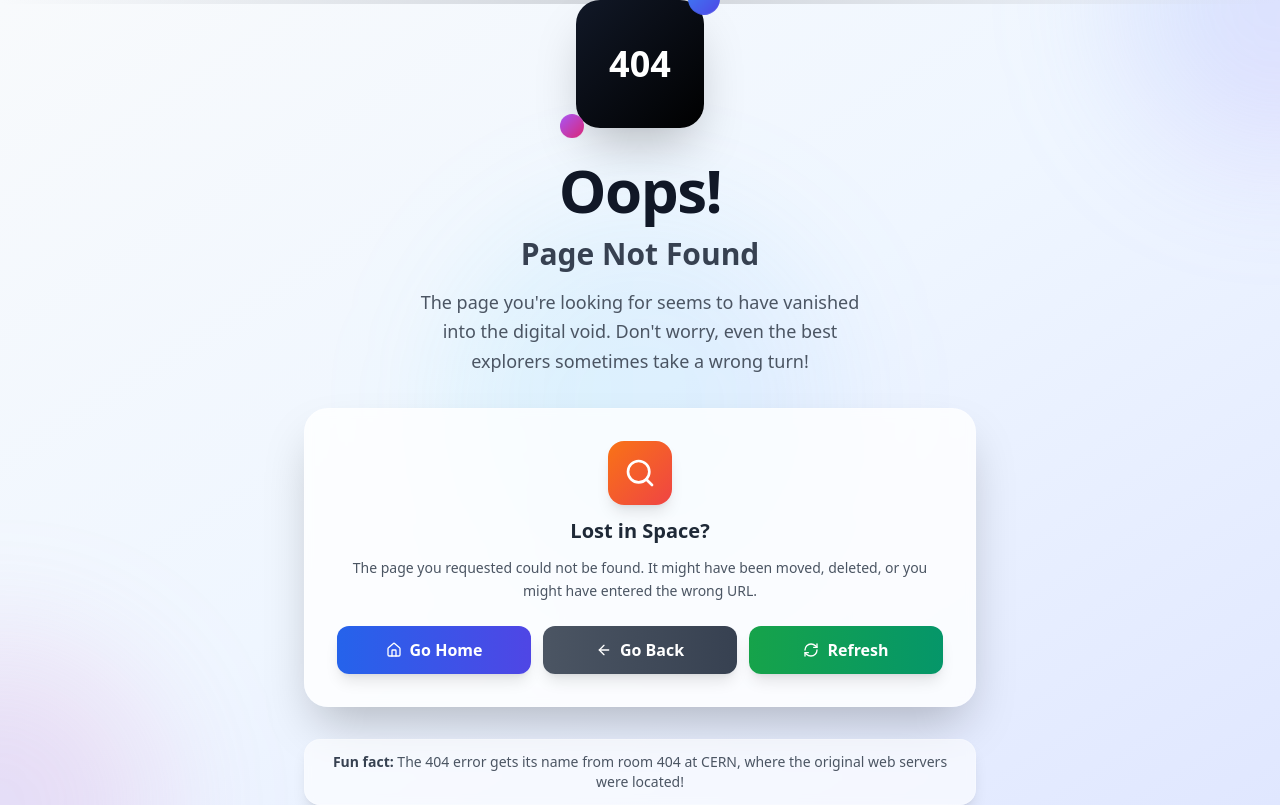
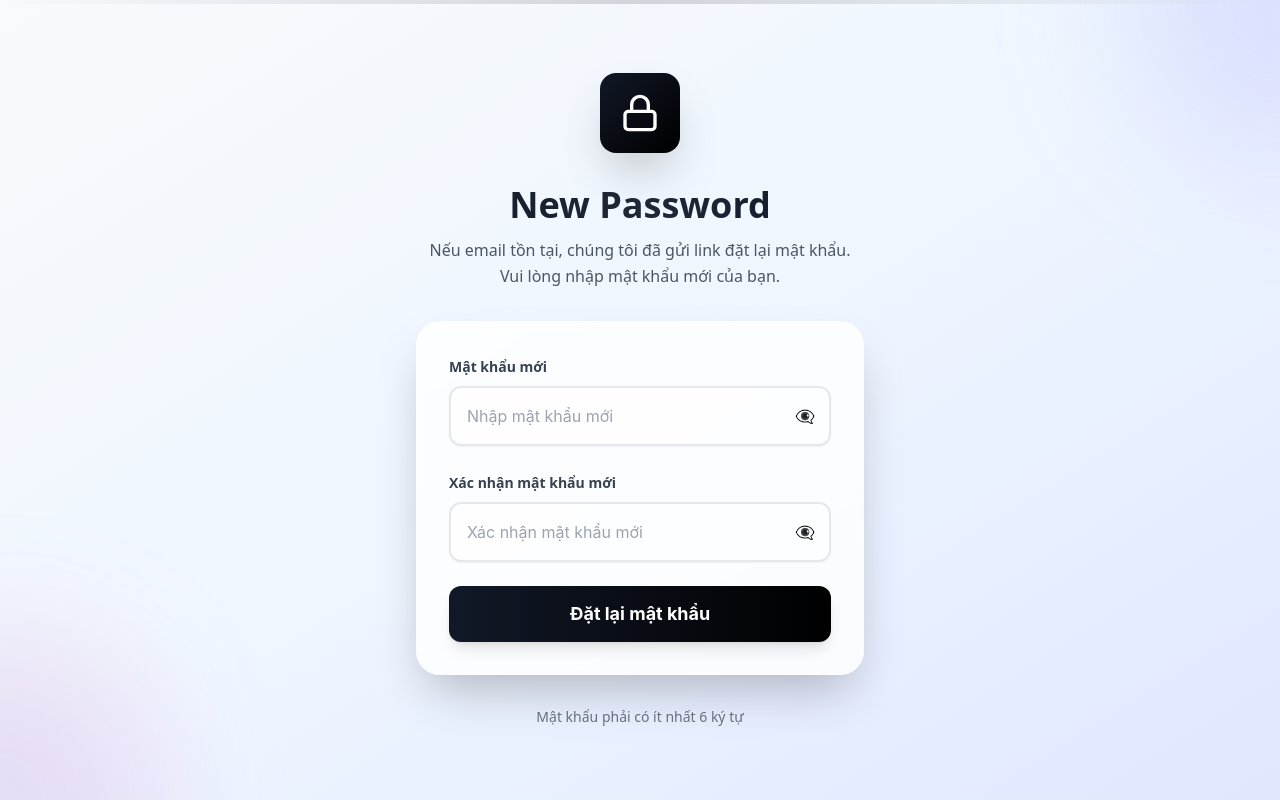
Before and after one commit to devbaoo/WDP301-EVCare-FE, a React (Vite) app: page /reset-password/1 in a window 1280 px wide. Built offline with nearby package versions, Linux system fonts and the light colour scheme; a web font is replaced by a local one.

Commit message:
call api reset pass

```diff
--- a/src/components/Auth/ResetPassword/ResetPasswordForm.tsx
+++ b/src/components/Auth/ResetPassword/ResetPasswordForm.tsx
@@ -23,11 +23,16 @@ export default function ResetPasswordForm({ step, onStepChange, onSuccess, token
   const [confirmPassword, setConfirmPassword] = useState("");
   const [showPassword, setShowPassword] = useState(false);
   const [showConfirmPassword, setShowConfirmPassword] = useState(false);
+  const [error, setError] = useState<string>("");
+  const [success, setSuccess] = useState<string>("");
 
   const handleSendCode = async (e: React.FormEvent) => {
     e.preventDefault();
+    setError("");
+    setSuccess("");
 
     if (!email.trim()) {
+      setError("Vui lòng nhập email");
       return;
     }
 
@@ -35,11 +40,16 @@ export default function ResetPasswordForm({ step, onStepChange, onSuccess, token
       const resultAction = await dispatch(resetPassword({ email }));
 
       if (resetPassword.fulfilled.match(resultAction)) {
-        onStepChange("password");
+        setSuccess("Email đã được gửi! Vui lòng kiểm tra hộp thư của bạn.");
         console.log("Forgot password email sent:", resultAction.payload);
+        // Không chuyển step ngay, để user thấy thông báo thành công
+        // onStepChange("password");
+      } else if (resetPassword.rejected.match(resultAction)) {
+        setError(resultAction.payload?.message || "Gửi email thất bại");
       }
     } catch (error: unknown) {
       console.error("Forgot password error:", error);
+      setError("Có lỗi xảy ra, vui lòng thử lại");
     }
   };
 
@@ -64,8 +74,8 @@ export default function ResetPasswordForm({ step, onStepChange, onSuccess, token
       if (token) {
         // Token-based reset (from email link)
         resultAction = await dispatch(resetPasswordWithToken({
-          email,
-          newPassword
+          token,
+          data: { password: newPassword }
         }));
       } else {
         // Direct reset after sending email (no code needed)
@@ -100,6 +110,12 @@ export default function ResetPasswordForm({ step, onStepChange, onSuccess, token
             className="w-full rounded-xl border-2 border-gray-200 bg-white/50 px-4 py-4 text-base text-gray-900 placeholder-gray-400 shadow-sm outline-none transition-all duration-200 focus:border-gray-800 focus:ring-4 focus:ring-gray-800/10 hover:border-gray-300"
             required
           />
+          {error && (
+            <p className="text-red-500 text-sm mt-1">{error}</p>
+          )}
+          {success && (
+            <p className="text-green-500 text-sm mt-1">{success}</p>
+          )}
         </div>
 
         {/* Send Code Button */}
@@ -111,6 +127,15 @@ export default function ResetPasswordForm({ step, onStepChange, onSuccess, token
         >
           Send Reset Link
         </Button>
+
+        {/* Success Message with Instructions */}
+        {success && (
+          <div className="bg-green-50 border border-green-200 rounded-xl p-4">
+            <p className="text-green-800 text-sm text-center">
+              <strong>Hướng dẫn:</strong> Vui lòng kiểm tra email và bấm vào link để đặt lại mật khẩu.
+            </p>
+          </div>
+        )}
 
         {/* Back to Login */}
         <div className="text-center">
@@ -134,11 +159,13 @@ export default function ResetPasswordForm({ step, onStepChange, onSuccess, token
       <form onSubmit={handleResetPassword} className="space-y-6">
         {/* New Password Input */}
         <div className="space-y-2">
-          <label className="text-sm font-semibold text-gray-700">New Password</label>
+          <label className="text-sm font-semibold text-gray-700">
+            {token ? "Mật khẩu mới" : "New Password"}
+          </label>
           <div className="relative">
             <Input
               type={showPassword ? "text" : "password"}
-              placeholder="Enter new password"
+              placeholder={token ? "Nhập mật khẩu mới" : "Enter new password"}
               value={newPassword}
               onChange={(e) => setNewPassword(e.target.value)}
               className="w-full rounded-xl border-2 border-gray-200 bg-white/50 px-4 py-4 text-base text-gray-900 placeholder-gray-400 shadow-sm outline-none transition-all duration-200 focus:border-gray-800 focus:ring-4 focus:ring-gray-800/10 hover:border-gray-300 pr-12"
@@ -156,11 +183,13 @@ export default function ResetPasswordForm({ step, onStepChange, onSuccess, token
 
         {/* Confirm Password Input */}
         <div className="space-y-2">
-          <label className="text-sm font-semibold text-gray-700">Confirm New Password</label>
+          <label className="text-sm font-semibold text-gray-700">
+            {token ? "Xác nhận mật khẩu mới" : "Confirm New Password"}
+          </label>
           <div className="relative">
             <Input
               type={showConfirmPassword ? "text" : "password"}
-              placeholder="Confirm new password"
+              placeholder={token ? "Xác nhận mật khẩu mới" : "Confirm new password"}
               value={confirmPassword}
               onChange={(e) => setConfirmPassword(e.target.value)}
               className="w-full rounded-xl border-2 border-gray-200 bg-white/50 px-4 py-4 text-base text-gray-900 placeholder-gray-400 shadow-sm outline-none transition-all duration-200 focus:border-gray-800 focus:ring-4 focus:ring-gray-800/10 hover:border-gray-300 pr-12"
@@ -183,7 +212,7 @@ export default function ResetPasswordForm({ step, onStepChange, onSuccess, token
           loading={loading}
           className="w-full h-14 bg-gradient-to-r from-gray-900 to-black hover:from-gray-800 hover:to-gray-900 border-none rounded-xl text-white font-bold text-lg shadow-lg hover:shadow-xl transition-all duration-300 transform hover:scale-[1.02]"
         >
-          Reset Password
+          {token ? "Đặt lại mật khẩu" : "Reset Password"}
         </Button>
 
       </form>
--- a/src/interfaces/auth.ts
+++ b/src/interfaces/auth.ts
@@ -53,8 +53,7 @@ export interface ResetPasswordData {
 }
 
 export interface ResetPasswordWithTokenData {
-  email: string;
-  newPassword: string;
+  password: string;
 }
 
 export interface UpdatePasswordData {
--- a/src/page/Auth/ResetPasswordPage.tsx
+++ b/src/page/Auth/ResetPasswordPage.tsx
@@ -85,7 +85,8 @@ export default function ResetPasswordPage() {
           </h1>
           <p className="text-gray-600 text-base leading-relaxed">
             {step === "email" && "Enter your email address and we'll send you a reset link"}
-            {step === "password" && "Enter your new password"}
+            {step === "password" && token && "Nếu email tồn tại, chúng tôi đã gửi link đặt lại mật khẩu. Vui lòng nhập mật khẩu mới của bạn."}
+            {step === "password" && !token && "Enter your new password"}
           </p>
         </div>
 
@@ -103,7 +104,8 @@ export default function ResetPasswordPage() {
         <div className="text-center space-y-2">
           <p className="text-sm text-gray-500">
             {step === "email" && "We'll send you a secure link to reset your password"}
-            {step === "password" && "Make sure your password is at least 6 characters long"}
+            {step === "password" && token && "Mật khẩu phải có ít nhất 6 ký tự"}
+            {step === "password" && !token && "Make sure your password is at least 6 characters long"}
           </p>
         </div>
       </div>
--- a/src/routers/index.tsx
+++ b/src/routers/index.tsx
@@ -55,6 +55,7 @@ const AppRouter = () => {
             <Route element={!isAuthenticated ? <AuthLayout /> : <Navigate to={getInitialRoute()} />}>
                 <Route path="/login" element={<LoginPage />} />
                 <Route path="/reset-password" element={<ResetPasswordPage />} />
+                <Route path="/reset-password/:token" element={<ResetPasswordPage />} />
             </Route>
 
             {/* Home Route - Only accessible for guests and verified customers */}
--- a/src/services/constant/apiConfig.ts
+++ b/src/services/constant/apiConfig.ts
@@ -6,7 +6,8 @@ export const REGISTER_ENDPOINT = `${BASE_URL}/api/auth/register`;
 export const VERIFY_EMAIL_ENDPOINT = `${BASE_URL}/api/auth/verify-email`;
 export const VERIFY_EMAIL_TOKEN_ENDPOINT = (token: string) => `${BASE_URL}/api/auth/verify-email/${token}`;
 export const RESEND_VERIFICATION_ENDPOINT = `${BASE_URL}/api/auth/resend-verification`;
-export const RESET_PASSWORD_ENDPOINT = `${BASE_URL}/api/auth/reset-password`;
+export const RESET_PASSWORD_ENDPOINT = `${BASE_URL}/api/auth/forgot-password`;
+export const RESET_PASSWORD_WITH_TOKEN_ENDPOINT = (token: string) => `${BASE_URL}/api/auth/reset-password/${token}`;
 export const UPDATE_PASSWORD_ENDPOINT = `${BASE_URL}/api/auth/update-password`;
 export const VERIFY_RESET_CODE_ENDPOINT = `${BASE_URL}/api/auth/verify-reset-code`;
 export const LOGOUT_ENDPOINT = `${BASE_URL}/api/auth/logout`;
--- a/src/services/features/auth/authSlice.ts
+++ b/src/services/features/auth/authSlice.ts
@@ -7,6 +7,7 @@ import {
   VERIFY_EMAIL_TOKEN_ENDPOINT,
   RESEND_VERIFICATION_ENDPOINT,
   RESET_PASSWORD_ENDPOINT,
+  RESET_PASSWORD_WITH_TOKEN_ENDPOINT,
   UPDATE_PASSWORD_ENDPOINT,
   VERIFY_RESET_CODE_ENDPOINT,
   LOGOUT_ENDPOINT,
@@ -130,11 +131,14 @@ export const resetPassword = createAsyncThunk<
 
 export const resetPasswordWithToken = createAsyncThunk<
   { success: boolean; message: string },
-  ResetPasswordWithTokenData,
+  { token: string; data: ResetPasswordWithTokenData },
   { rejectValue: { message: string } }
->("auth/resetPasswordWithToken", async (data, { rejectWithValue }) => {
+>("auth/resetPasswordWithToken", async ({ token, data }, { rejectWithValue }) => {
   try {
-    const response = await axiosInstance.post(RESET_PASSWORD_ENDPOINT, data);
+    const response = await axiosInstance.post(
+      RESET_PASSWORD_WITH_TOKEN_ENDPOINT(token),
+      data
+    );
     return response.data;
   } catch (err: unknown) {
     const error = err as any;
@@ -348,6 +352,22 @@ const authSlice = createSlice({
           action.payload?.message || "Gửi email reset mật khẩu thất bại";
         message.error(state.error);
       })
+      // Reset password with token cases
+      .addCase(resetPasswordWithToken.pending, (state) => {
+        state.loading = true;
+        state.error = null;
+      })
+      .addCase(resetPasswordWithToken.fulfilled, (state, action) => {
+        state.loading = false;
+        state.error = null;
+        message.success(action.payload.message);
+      })
+      .addCase(resetPasswordWithToken.rejected, (state, action) => {
+        state.loading = false;
+        state.error =
+          action.payload?.message || "Reset mật khẩu thất bại";
+        message.error(state.error);
+      })
       // Verify reset code cases
       .addCase(verifyResetCode.pending, (state) => {
         state.loading = true;
```
